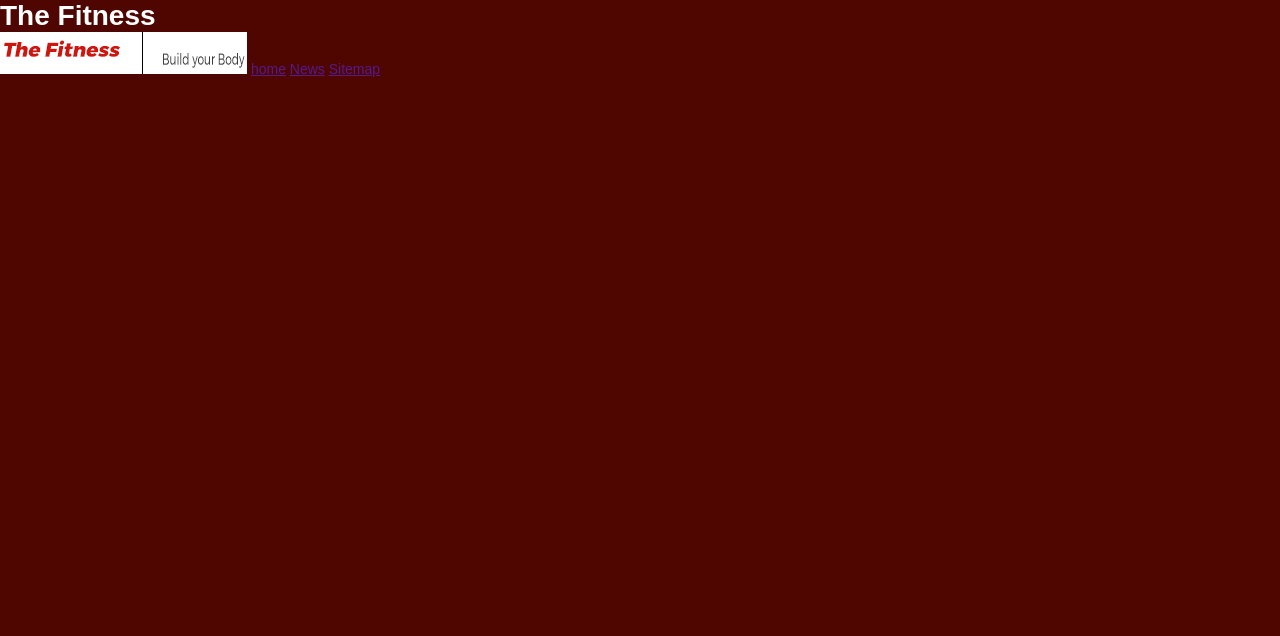
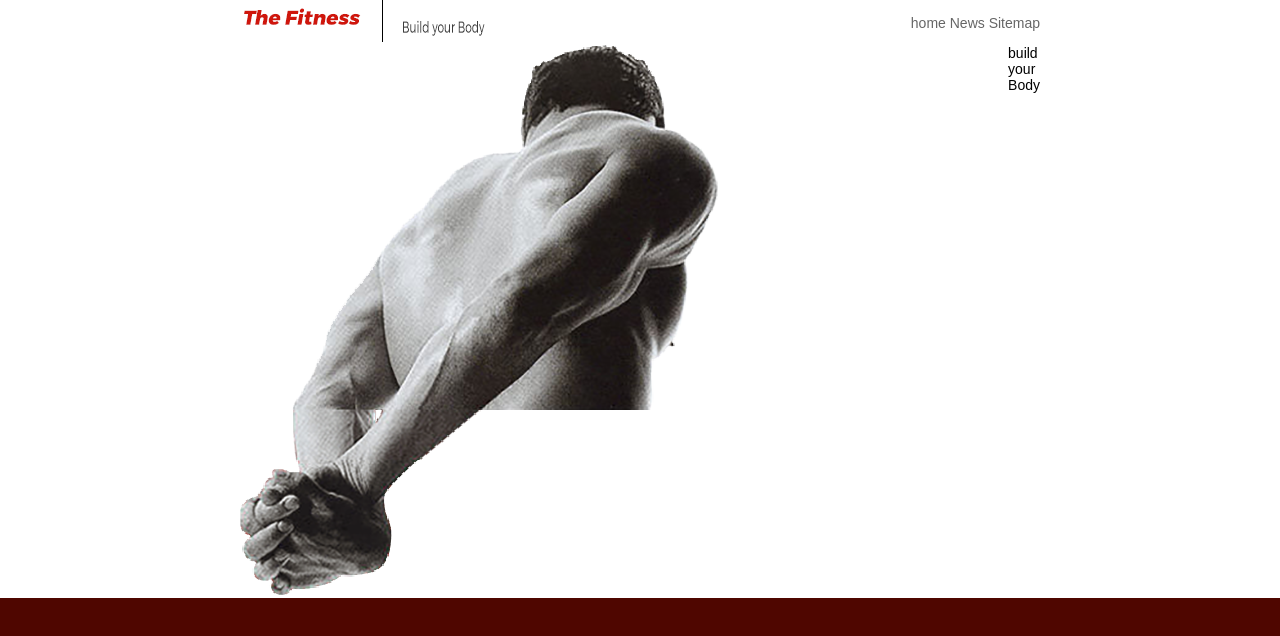
Before and after one commit to ss22k/thefitness, a plain HTML site: page index.html in a window 1280 px wide. Drawn offline with Linux system fonts and the light colour scheme.

Commit message:
top marketing add display flex

```diff
--- a/css/style.css
+++ b/css/style.css
@@ -1,9 +1,55 @@
 @charset "UTF-8";
 @import "./reset.css";
-
+html{
+	font-size: 16px;
+}
 body{
 	font-family: "Roboto Condesed","Note Sans KR",sans-serif;
 	color: #fff;
 	font-size: 14px;
 	background-color:#4f0600;
 }
+.d-none{
+	display:none;
+
+}
+
+.top-bar-outer{
+	background-color:#fff;
+}
+.top-bar{
+	max-width:800px;
+	margin:0 auto;
+	display: flex;
+	justify-content: space-between;
+	align-items: center;
+}
+
+.top-logo{
+
+}
+.top-menu a{
+	font-size:14px; /*     14px / 16px  = >  0.875rem */
+	color:#666666;
+	text-decoration: none; /* 꾸밈없어짐 */
+
+}
+
+.top-menu a:nth-last-child(){
+	margin: 0 1ren;
+}
+
+.top-marketing{
+	max-width:800px;
+	margin:0 auto;
+	display: flex;
+	justify-content: space-between;
+}
+
+.top-marketing p{
+	color:#000;
+}
+
+.top-marketing-outer{
+	background-color:#fff;
+}
--- a/index.html
+++ b/index.html
@@ -12,14 +12,31 @@
 	<link rel="stylesheet" href="./css/style.css" />
 </head>
 <body>
-<h1 class="title">The Fitness</h1>
-<div class="top-bar">
-<img src="./images/logo.gif" alt="the fitness" />
-	<a href="">home</a>
-	<a href="">News</a>
-	<a href="">Sitemap</a>
+<h1 class="title d-none">The Fitness</h1>
+<div class="top-bar-outer">
+	<div class="top-bar">
+	<div class="top-logo">
+		<img src="./images/logo.gif" alt="the fitness" />
+	</div>
+		<div class="top-menu">
+			<a href="">home</a>
+			<a href="">News</a>
+			<a href="">Sitemap</a>
+		</div>
+	</div>
 </div>
-
+<!-- /.top-bar-outer -->
+<div class="top-marketing-outer">
+	<div class="top-marketing">
+		<div class="model">
+			<img src="./images/visual_img.png" alt="" />
+		</div>
+		<div class="text"><p>build</p>
+		<p>your</p>
+		<p>Body</p></div>
+	</div>
+</div>
+<!-- /.top-marketing-outer -->
 
 	<!--
 	emmet 단축키
```
